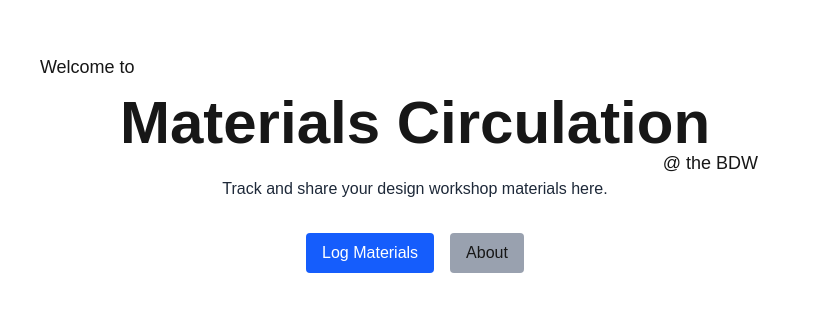
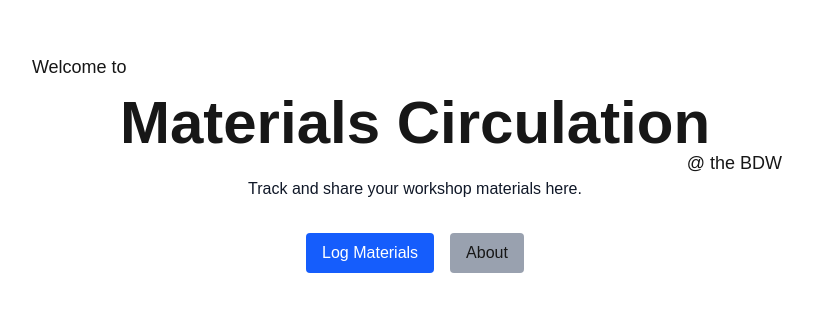
Before and after one commit to ckrenteras/materials-circulation, a Next.js app: page / in a window 1280 px wide. Shown: the part 217-528 px from the top of the page, without its empty margins (225-1038 px from the left). Built offline with nearby package versions, Linux system fonts and the light colour scheme.

Commit message:
moved headers around

```diff
--- a/src/pages/index.tsx
+++ b/src/pages/index.tsx
@@ -10,9 +10,9 @@ export default function Home() {
         animate={{ opacity: 1, y: 0 }}
         transition={{ duration: 1 }}
       >
-        <p className="text-lg absolute left-[-5rem] top-[-2.5rem]">Welcome to</p>
+        <p className="text-lg absolute left-[-5.5rem] top-[-2.5rem]">Welcome to</p>
         <h1 className="text-6xl font-bold">Materials Circulation</h1>
-        <p className="text-lg absolute right-[-3rem] top-[3.5rem]">@ the BDW</p>
+        <p className="text-lg absolute right-[-4.5rem] top-[3.5rem]">@ the BDW</p>
       </motion.div>
 
       <motion.div
@@ -20,8 +20,8 @@ export default function Home() {
         animate={{ opacity: 1, y: 0 }}
         transition={{ delay: 1, duration: 1 }}
       >
-        <p className="text-base text-gray-800 mb-8">
-          Track and share your design workshop materials here.
+        <p className="text-base text-gray-900 mb-8">
+          Track and share your workshop materials here.
         </p>
 
         <div className="flex gap-4 justify-center">
```
